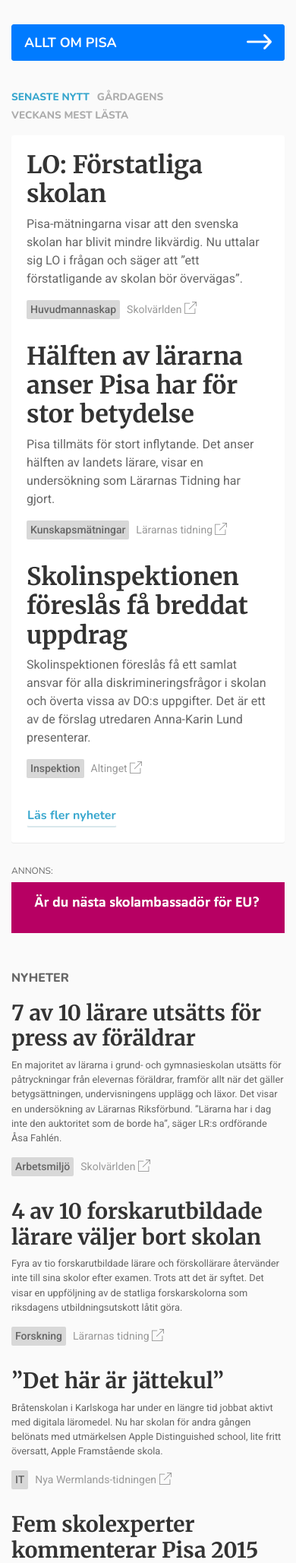
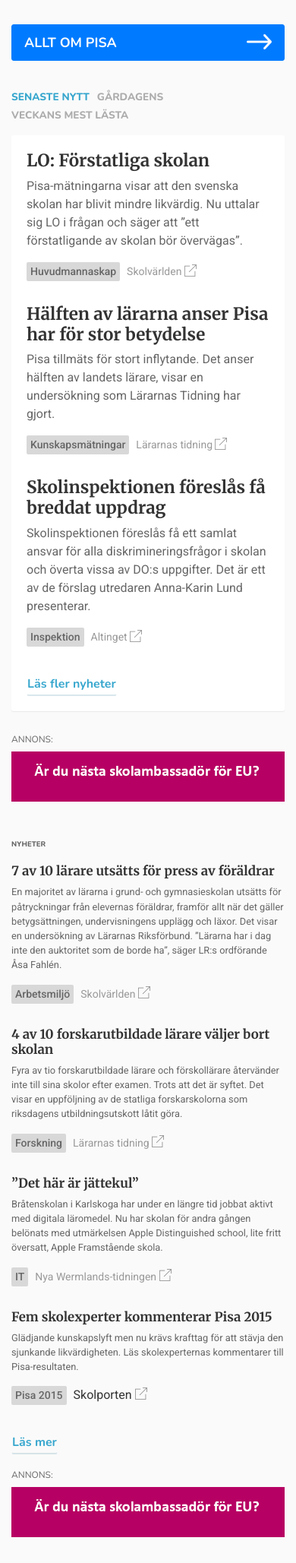
Before and after one commit to ekandreas/Skolporten2017, a PHP site: page /home.php in a window 390 px wide. Shown: the part 187-2244 px from the top of the page at 76% size. Run offline with PHP 8.4, Linux system fonts and the light colour scheme; style sheets or scripts are compiled from the project's sources; some libraries are stand-ins or nearby versions.

Commit message:
Smaller headers at smaller screen

```diff
--- a/src/sass/typography.scss
+++ b/src/sass/typography.scss
@@ -20,3 +20,39 @@ h4, .h4,
 h5, .h5 {
   color: #333; //$brand-primary;
 }
+
+h1, .h1 {
+  @media (max-width: 990px) {
+      font-size: $font-size-h1 * 0.7;
+  }
+}
+
+h2, .h2 {
+  @media (max-width: 990px) {
+      font-size: $font-size-h2 * 0.7;
+  }
+}
+
+h3, .h3 {
+  @media (max-width: 990px) {
+    font-size: $font-size-h3 * 0.7;
+  }
+}
+
+h4, .h4 {
+  @media (max-width: 990px) {
+    font-size: $font-size-h4 * 0.7;
+  }
+}
+
+h5, .h5 {
+  @media (max-width: 990px) {
+    font-size: $font-size-h5 * 0.7;
+  }
+}
+
+h6, .h6 {
+  @media (max-width: 990px) {
+    font-size: $font-size-h6 * 0.7;
+  }
+}
```
